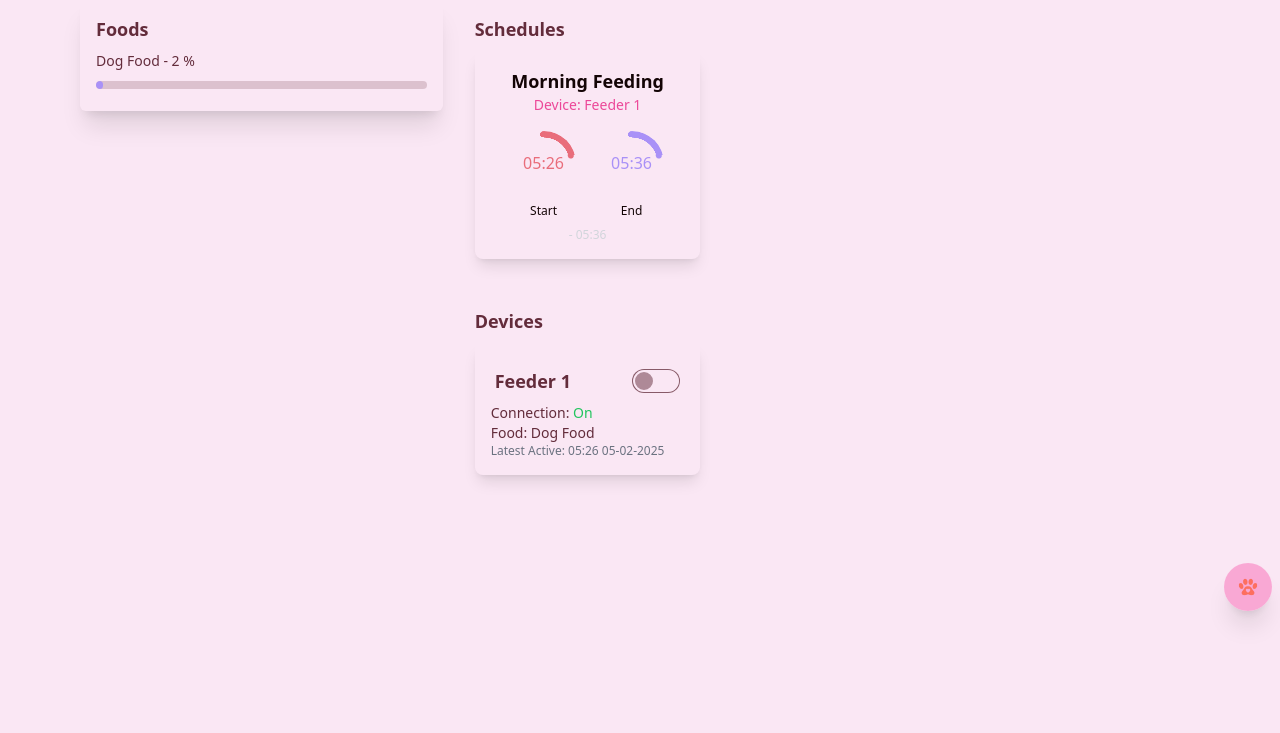
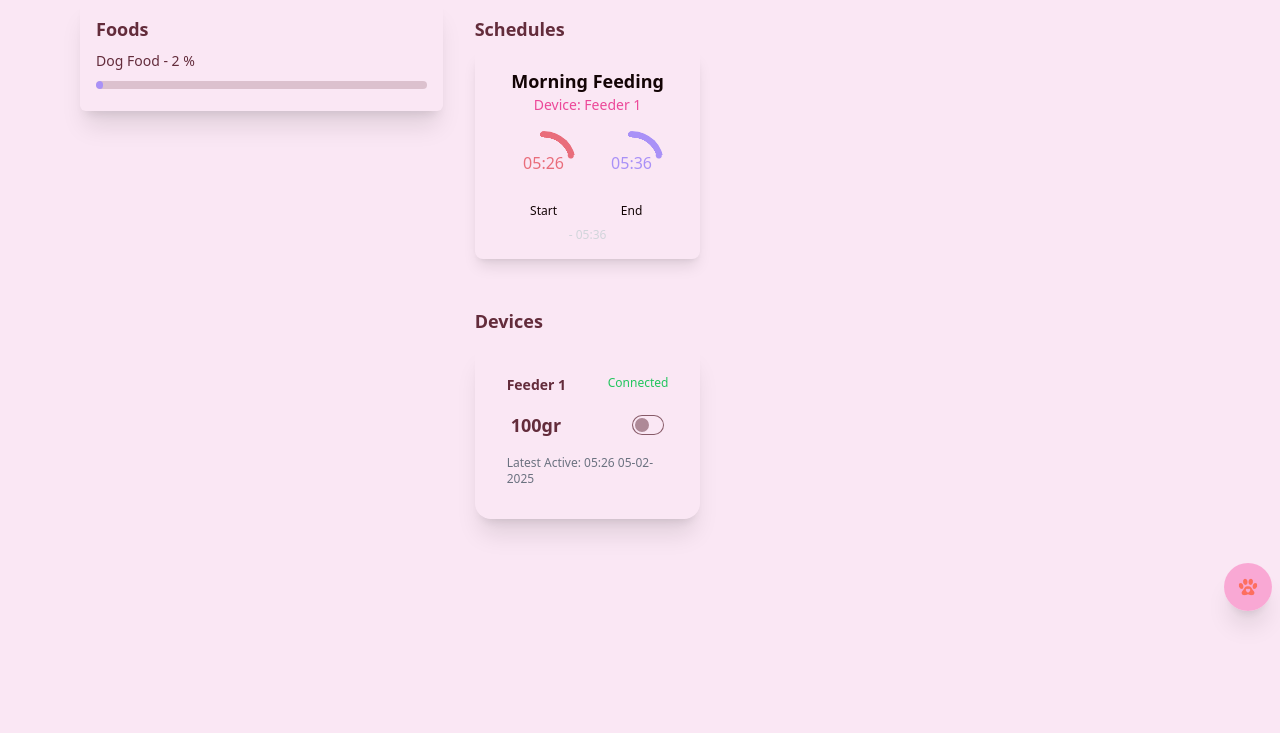
Before and after one commit to adzramaisa/CatSmartFeeder, a Laravel app: page /monitors in a window 1280 px wide. Shown: the part 181-914 px from the top of the page. Run offline with Laravel 12, Linux system fonts and the light colour scheme; data comes from the database, SQL or seed files in the repository; style sheets or scripts are compiled from the project's sources.

Commit message:
schedule & function to esp8266

```diff
--- a/resources/views/pages/monitoring.blade.php
+++ b/resources/views/pages/monitoring.blade.php
@@ -63,21 +63,26 @@ Monitor
             <h2 class="text-lg font-semibold mb-2">Devices</h2>
             <div class="grid grid-cols-1 md:grid-cols-2 lg:grid-cols-3 gap-4">
                 @foreach($devices as $device)
-                <div class="shadow-lg p-4 rounded-lg">
+                <div class="card w-full shadow-xl">
+                    <div class="card-body">
+                        <div class="flex row justify-between">
+                            <a href="#" target="_blank">
+                                <p class="text-sm font-bold">{{ $device->name }}</p>
+                            </a>
+                            <span class="text-xs {{ $device['connection_status'] == 1 ? 'text-green-500' : 'text-red-500' }}">
+                                {{ $device['connection_status'] == 1 ? 'Connected' : 'Offline' }}
+                            </span>
+                        </div>
+
                         <div class="form-control">
                             <label class="label cursor-pointer">
-                            <h3 class="text-lg font-semibold">{{ $device['name'] }}</h3>
-                            <input type="checkbox" class="toggle"  {{ $device->status ? 'checked' : '' }} />
+                                <h3 class="text-lg font-semibold">{{ $device['capacity'] }}</h3>
+                                <input type="checkbox" class="toggle toggle-primary toggle-sm" {{ $device->status ? 'checked' : '' }} />
                             </label>
                         </div>
-                    <p class="text-sm">
-                        Connection:
-                        <span class="{{ $device['connection_status'] == 1 ? 'text-green-500' : 'text-red-500' }}">
-                            {{ $device['connection_status'] == 1 ? 'On' : 'Off' }}
-                        </span>
-                    </p>
-                    <p class="text-sm">Food: {{ $device['food']['name'] ?? '-' }}</p>
+
                         <p class="text-xs text-gray-500">Latest Active: {{ \Carbon\Carbon::parse($device['latest_active'])->format('H:i d-m-Y') }}</p>
+                    </div>
                 </div>
                 @endforeach
             </div>
```
Lines whose indentation alone changed are shown as unchanged.
